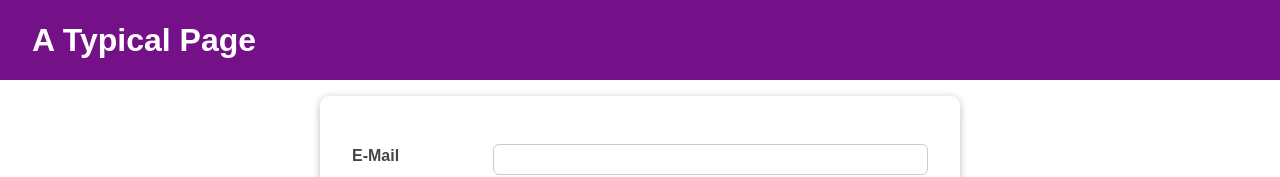
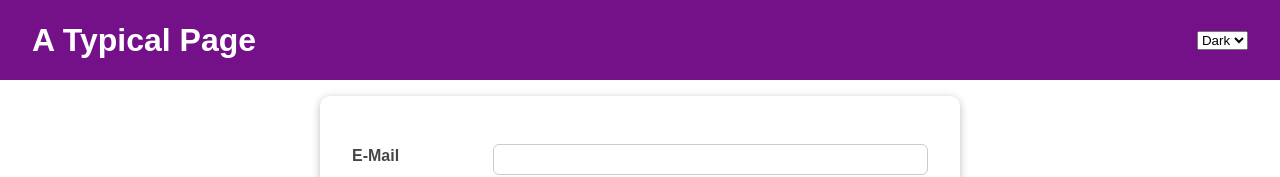
Before and after one commit to BobMakhlin/reducer-react, a React (Create React App) app: page / in a window 1280 px wide. Shown: the top 177 px of the page. Built offline with nearby package versions, Linux system fonts and the light colour scheme.

Commit message:
Create a basic theme context

```diff
--- a/src/App.js
+++ b/src/App.js
@@ -1,4 +1,4 @@
-import React, { useContext } from "react";
+import React, { useContext, useState } from "react";
 
 import Login from "./components/Login/Login";
 import Home from "./components/Home/Home";
--- a/src/components/Home/Home.js
+++ b/src/components/Home/Home.js
@@ -1,17 +1,21 @@
 import React, { useContext } from 'react';
 import AuthContext from '../../store/auth-context';
+import ThemeContext from '../../store/theme-context';
 import Button from '../UI/Button/Button';
 
 import Card from '../UI/Card/Card';
 import classes from './Home.module.css';
 
 const Home = (props) => {
-  const ctx = useContext(AuthContext);
+  const authCtx = useContext(AuthContext);
+  const themeCtx = useContext(ThemeContext);
+
+  console.log('Home. Theme:', themeCtx.theme);
 
   return (
     <Card className={classes.home}>
       <h1>Welcome back!</h1>
-      <Button onClick={ctx.onLogout}>Logout</Button>
+      <Button onClick={authCtx.onLogout}>Logout</Button>
     </Card>
   );
 };
--- a/src/components/MainHeader/MainHeader.js
+++ b/src/components/MainHeader/MainHeader.js
@@ -1,6 +1,7 @@
 import React from 'react';
 
 import Navigation from './Navigation';
+import Settings from './Settings';
 import classes from './MainHeader.module.css';
 
 const MainHeader = (props) => {
@@ -8,8 +9,10 @@ const MainHeader = (props) => {
     <header className={classes['main-header']}>
       <h1>A Typical Page</h1>
       <Navigation />
+      <Settings />
     </header>
   );
+  // could be moved to Settings component.
 };
 
 export default MainHeader;
--- /dev/null
+++ b/src/components/MainHeader/Settings.js
@@ -0,0 +1,16 @@
+import { useContext } from "react";
+import ThemeContext from "../../store/theme-context";
+import { ThemePicker } from "../UI/ThemePicker/ThemePicker";
+
+const Settings = (props) => {
+  const themeCtx = useContext(ThemeContext);
+
+  const handleChange = (value) => {
+    console.log('Settings. value:', value);
+    themeCtx.changeTheme(value);
+  };
+
+  return <ThemePicker onChange={handleChange} />;
+};
+
+export default Settings;
--- /dev/null
+++ b/src/components/UI/ThemePicker/ThemePicker.js
@@ -0,0 +1,20 @@
+import { useCallback, useContext } from "react";
+import styles from "./ThemePicker.module.css";
+
+export const ThemePicker = (props) => {
+  const { onChange } = props;
+
+  const handleChange = useCallback(
+    (event) => {
+      onChange(event.target.value);
+    },
+    [onChange]
+  );
+
+  return (
+    <select onChange={handleChange}>
+      <option value="dark">Dark</option>
+      <option value="light">Light</option>
+    </select>
+  );
+};
--- a/src/index.js
+++ b/src/index.js
@@ -4,10 +4,13 @@ import ReactDOM from "react-dom/client";
 import "./index.css";
 import App from "./App";
 import { AuthContextProvider } from "./store/auth-context";
+import { ThemeContextProvider } from "./store/theme-context";
 
 const root = ReactDOM.createRoot(document.getElementById("root"));
 root.render(
   <AuthContextProvider>
-    <App />
+    <ThemeContextProvider>
+      <App />
+    </ThemeContextProvider>
   </AuthContextProvider>
 );
--- /dev/null
+++ b/src/store/theme-context.js
@@ -0,0 +1,27 @@
+import React, { useState } from "react";
+
+const ThemeContext = React.createContext({
+  theme: null,
+  changeTheme: () => {
+    // By default is a dummy empty function.
+  },
+});
+
+export const ThemeContextProvider = (props) => {
+  const [theme, setTheme] = useState(null);
+
+  console.log("ThemeProvider. theme:", theme);
+
+  const changeTheme = (value) => {
+    console.log("changeTheme. value:", value);
+    setTheme(value);
+  };
+
+  return (
+    <ThemeContext.Provider value={{ theme, changeTheme }}>
+      {props.children}
+    </ThemeContext.Provider>
+  );
+};
+
+export default ThemeContext;
```
Also changed, not shown: src/components/MainHeader/Settings.module.css (added), src/components/UI/ThemePicker/ThemePicker.module.css (added).
